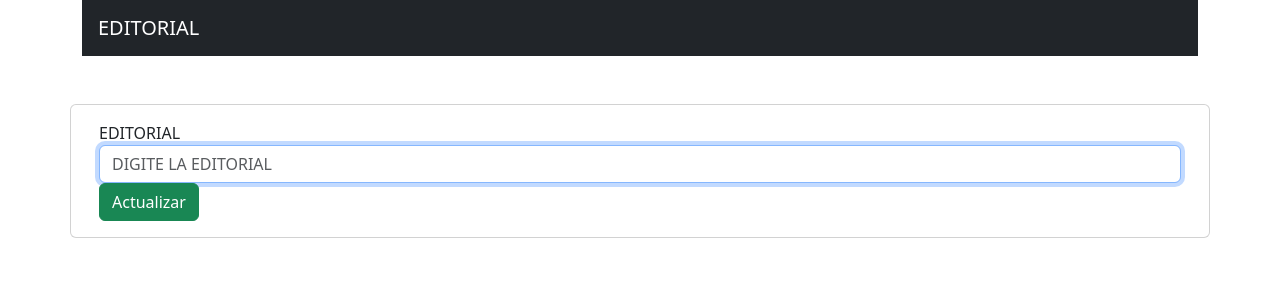
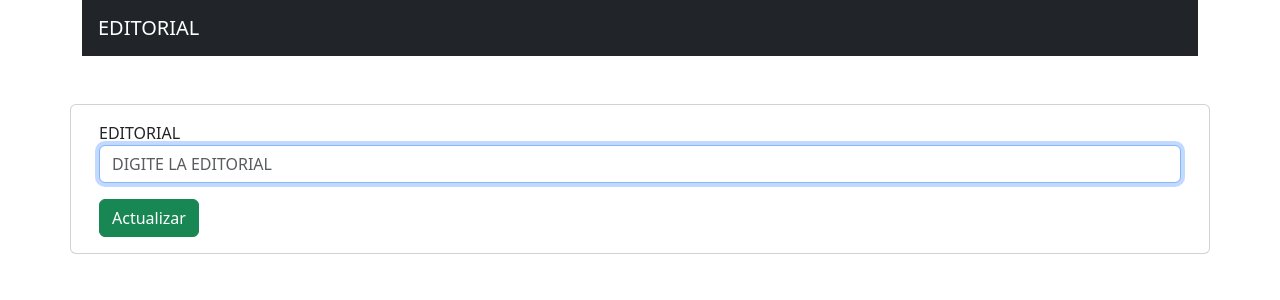
Before and after one commit to FerRivera05/Proyecto_Final, an Angular app in the folder frontend/: page /editorial/edit/1 in a window 1280 px wide. Shown: the top 300 px of the page. Built offline with nearby package versions, Linux system fonts and the light colour scheme; no server answers.

Commit message:
Minor Editorial Changes

```diff
--- a/frontend/src/app/components/editorial-edit/editorial-edit.component.html
+++ b/frontend/src/app/components/editorial-edit/editorial-edit.component.html
@@ -19,7 +19,7 @@
                         class="form-control" autofocus>
                 </div>
 
-                <button class="btn btn-success btn-block" (click)="updateUser()">
+                <button class="btn btn-success btn-block mt-3" (click)="updateUser()">
                     Actualizar
                 </button>
             </form>
--- a/frontend/src/app/components/editorial-edit/editorial-edit.component.ts
+++ b/frontend/src/app/components/editorial-edit/editorial-edit.component.ts
@@ -8,7 +8,7 @@ import { Router, ActivatedRoute } from '@angular/router';
   templateUrl: './editorial-edit.component.html',
   styleUrls: ['./editorial-edit.component.css']
 })
-export class EditorialEditComponent {
+export class EditorialEditComponent implements OnInit {
 
   valorInput: number | undefined;
   TUser: any = [];
--- a/frontend/src/app/components/editorial/editorial.component.html
+++ b/frontend/src/app/components/editorial/editorial.component.html
@@ -20,7 +20,7 @@
                         class="form-control" autofocus>
                 </div>
 
-                <button type="submit" class="btn btn-primary" formnovalidate value="Save">
+                <button type="submit" class="btn btn-primary mt-3" formnovalidate value="Save">
                     Agregar
                 </button>
 
```
